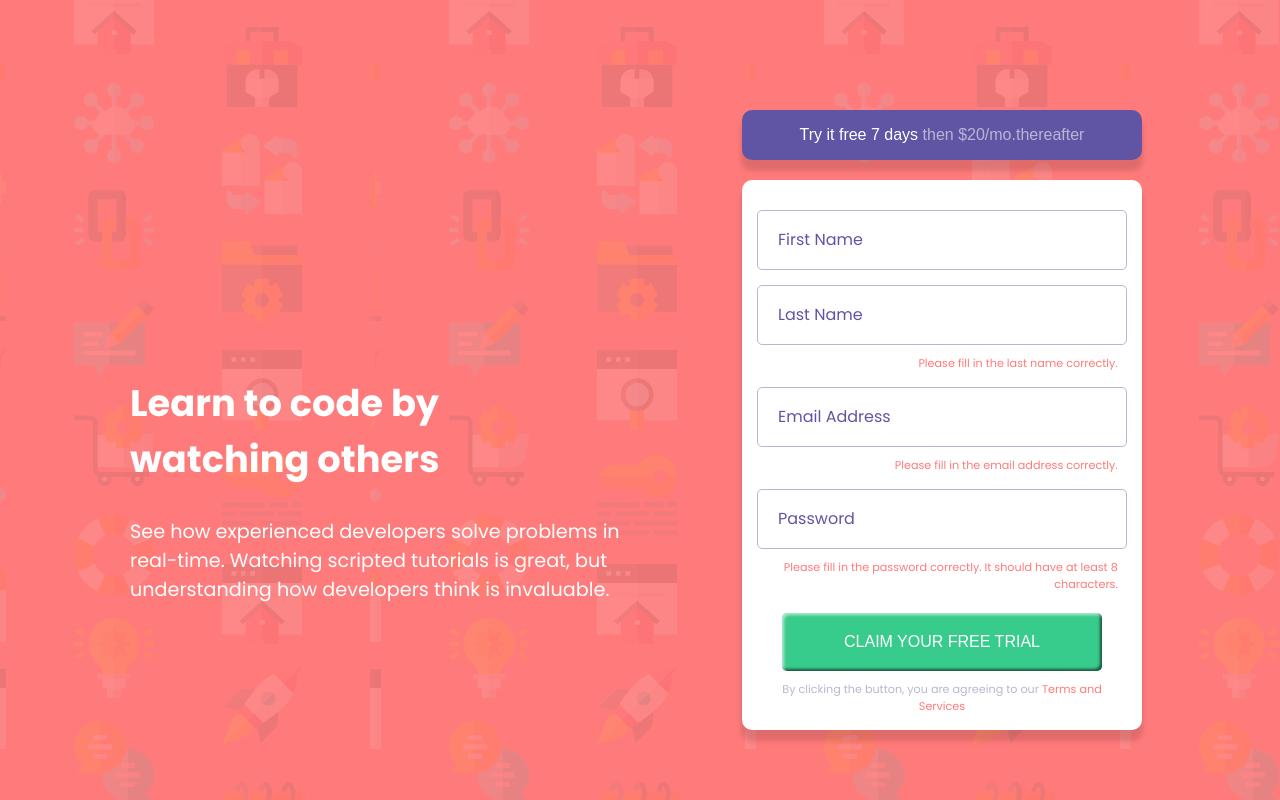
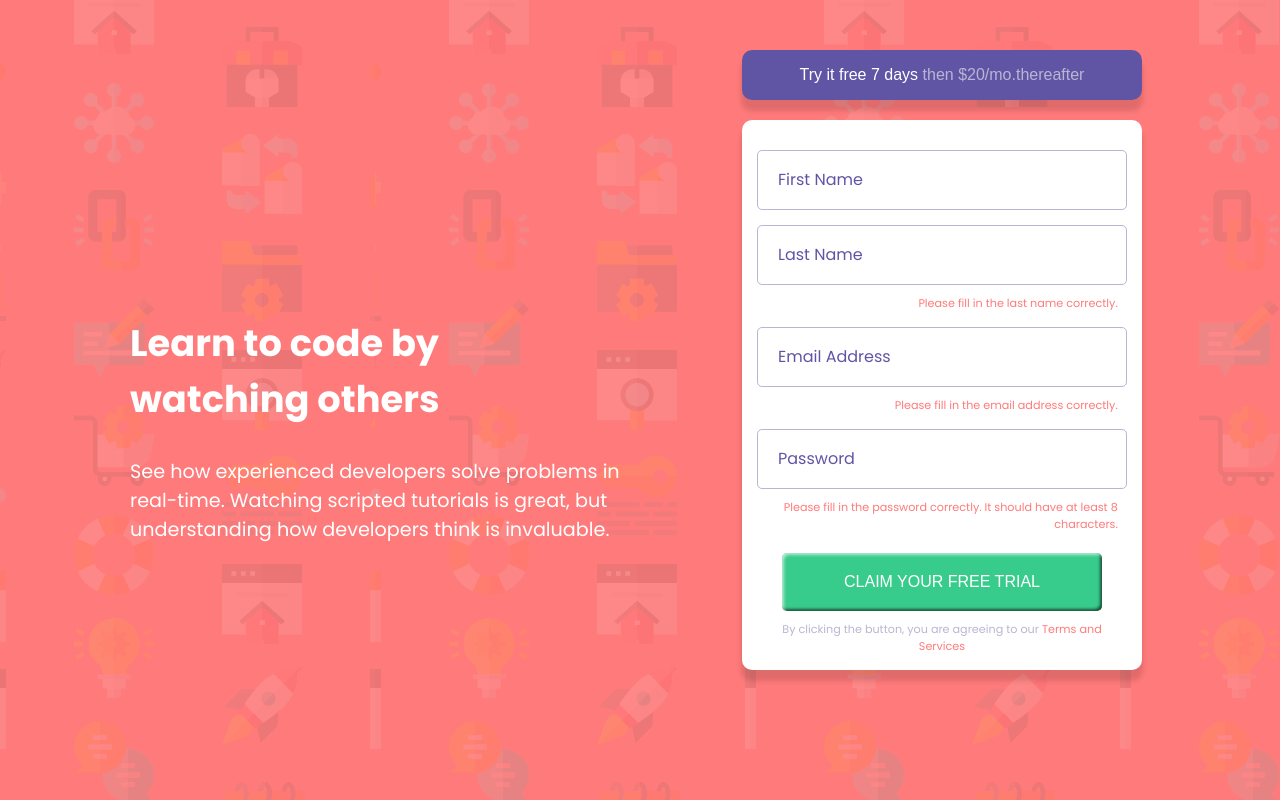
Before and after one commit to HelcioAnicio/Contact_form, a React (Create React App) app: page / in a window 1280 px wide. Built offline with nearby package versions, Linux system fonts and the light colour scheme.

Commit message:
Changed media queries and added properties on index.scss

```diff
--- a/src/Styles/App.scss
+++ b/src/Styles/App.scss
@@ -3,9 +3,13 @@
 
 
 body {
-    padding: 60px 20px 30px 20px ;
+    padding: 60px 20px 80px 20px ;
+}
 
+::-webkit-scrollbar {
+  display: none;
 }
+
 
 
 @media screen and (min-width: 768px) and (min-height: 900px) {
@@ -14,15 +18,20 @@ body {
     }
   }
 
-  @media screen and (min-width: 800px) and (min-height: 1050px) {
-    html {
-      font-size: 20px;
+    @media screen and (min-width: 800px) and (min-height: 1050px) {
+      html {
+        font-size: 20px;
+      }
+
+      body {
+        padding: 0 20px 40px 20px ;
     }
   }
 
   @media screen and (min-width: 1200px) and (min-height: 650px) {
     body {
-        padding-left: 100px ;
+      padding: 0 20px 40px 20px ;
+      padding-left: 100px ;
     }
 
     .DivBr {
--- a/src/Styles/index.scss
+++ b/src/Styles/index.scss
@@ -1,4 +1,10 @@
-body {
+* {
+  margin: 0;
+  padding: 0;
+  box-sizing: border-box;
+}
+
+html,body {
   margin: 0;
   padding: 0;
   box-sizing: border-box;
```
